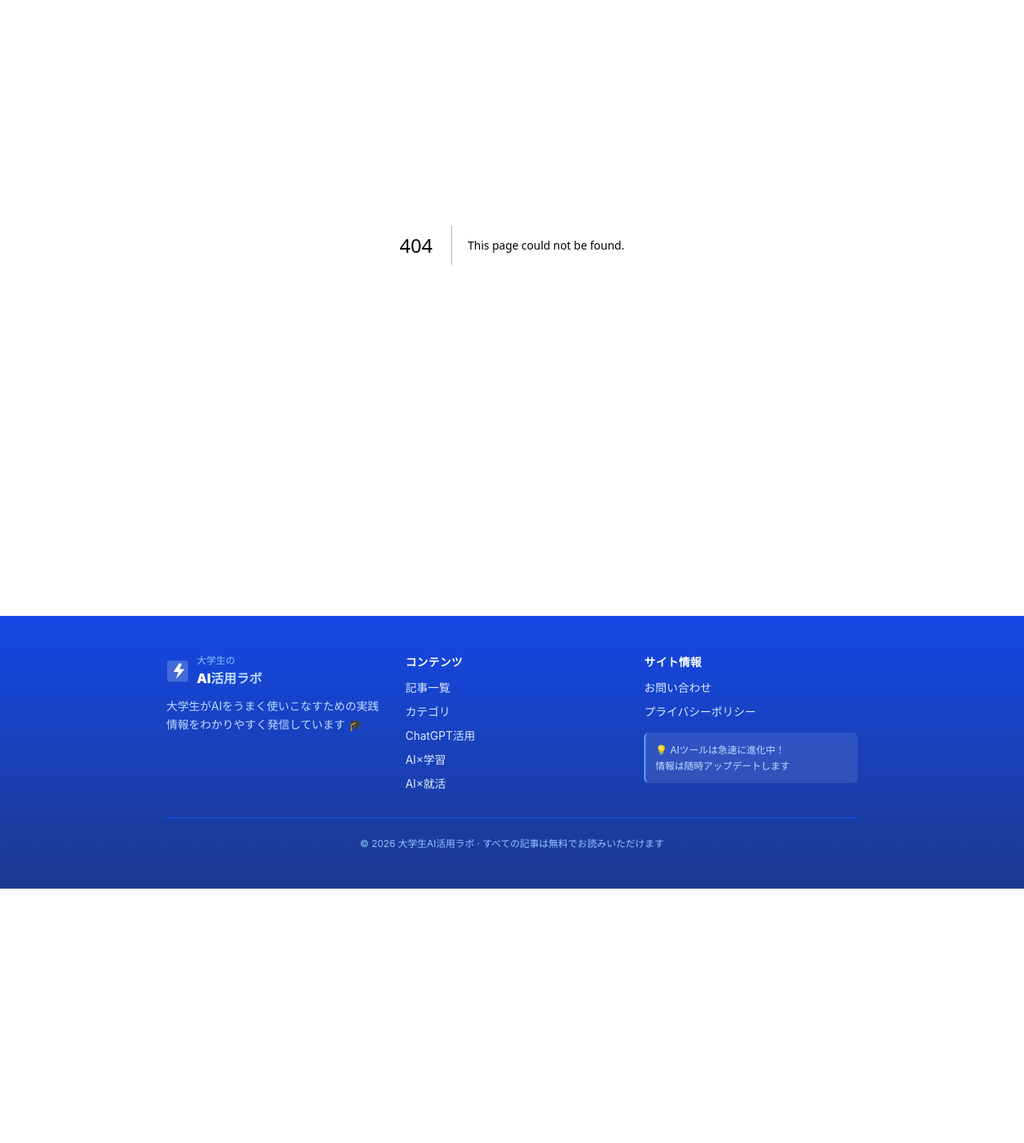
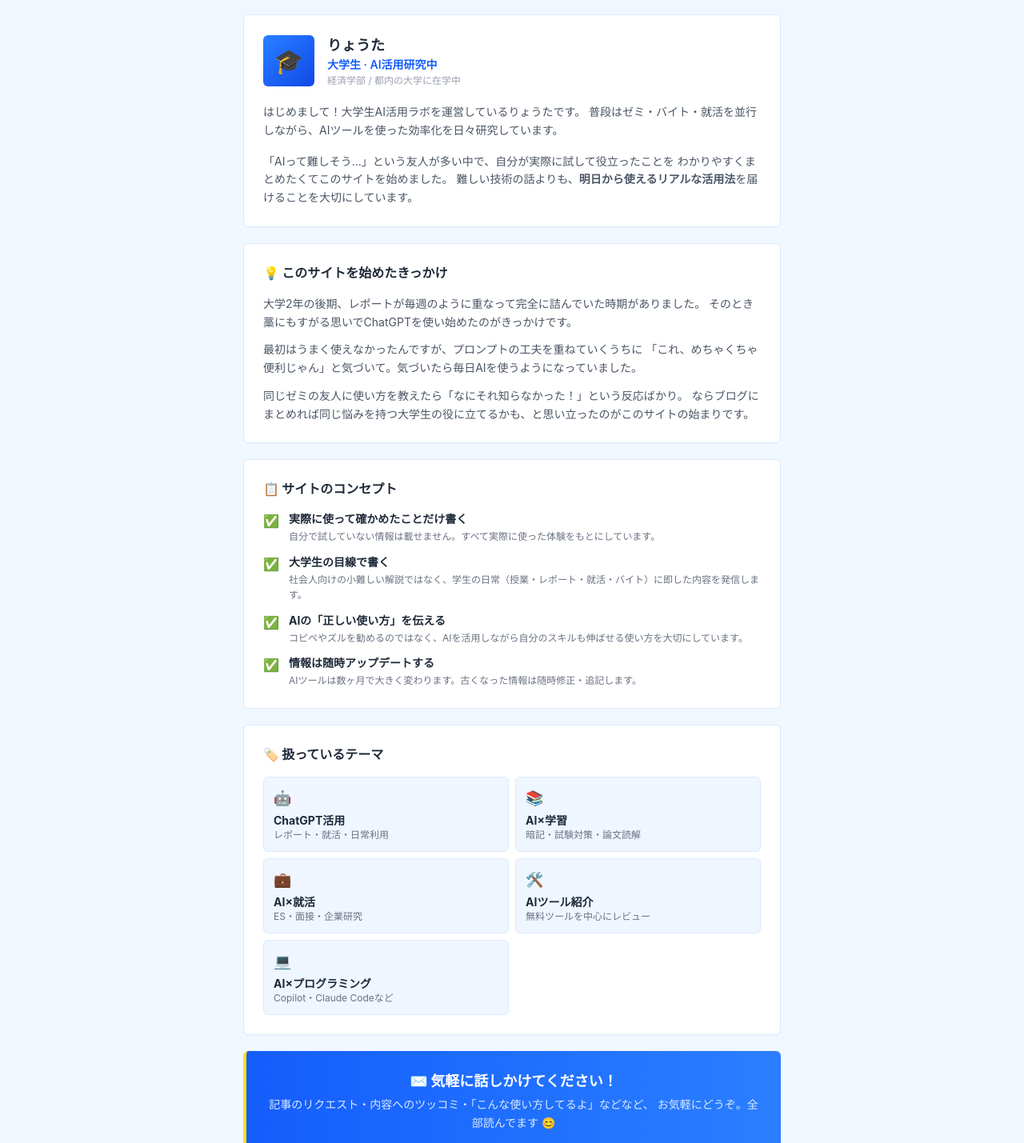
Before and after one commit to ryota-1008/gakuseiouenn.net, a Next.js app: page /about in a window 1280 px wide. Before the commit this address had no page. Shown: the part 160-1589 px from the top of the page at 80% size. Before the commit the page ends 1271 px from the top, so only its background shows below. Built offline with nearby package versions, Linux system fonts and the light colour scheme.

Commit message:
feat: 運営者情報ページを追加

```diff
--- /dev/null
+++ b/src/app/about/page.tsx
@@ -0,0 +1,128 @@
+import type { Metadata } from "next";
+import Link from "next/link";
+
+export const metadata: Metadata = {
+  title: "運営者情報",
+  description:
+    "大学生AI活用ラボの運営者情報ページ。サイトのコンセプト・運営者プロフィール・発信の方針についてご紹介します。",
+};
+
+export default function AboutPage() {
+  return (
+    <div className="max-w-4xl mx-auto px-4 py-8">
+      <div className="max-w-2xl mx-auto">
+
+        <div className="mb-6">
+          <h1 className="text-2xl font-black text-gray-800 mb-1">👤 運営者情報</h1>
+          <p className="text-gray-500 text-sm">このサイトについて・運営者について</p>
+        </div>
+
+        {/* Profile card */}
+        <div className="bg-white rounded-md border border-blue-100 p-6 mb-5">
+          <div className="flex items-center gap-4 mb-5">
+            <div className="w-16 h-16 bg-gradient-to-br from-blue-500 to-blue-700 rounded-md flex items-center justify-center text-3xl flex-shrink-0">
+              🎓
+            </div>
+            <div>
+              <p className="font-black text-gray-800 text-lg">りょうた</p>
+              <p className="text-sm text-blue-600 font-semibold">大学生 · AI活用研究中</p>
+              <p className="text-xs text-gray-400 mt-0.5">経済学部 / 都内の大学に在学中</p>
+            </div>
+          </div>
+
+          <p className="text-sm text-gray-600 leading-relaxed mb-4">
+            はじめまして！大学生AI活用ラボを運営しているりょうたです。
+            普段はゼミ・バイト・就活を並行しながら、AIツールを使った効率化を日々研究しています。
+          </p>
+          <p className="text-sm text-gray-600 leading-relaxed">
+            「AIって難しそう…」という友人が多い中で、自分が実際に試して役立ったことを
+            わかりやすくまとめたくてこのサイトを始めました。
+            難しい技術の話よりも、<strong>明日から使えるリアルな活用法</strong>を届けることを大切にしています。
+          </p>
+        </div>
+
+        {/* Why I started */}
+        <div className="bg-white rounded-md border border-blue-100 p-6 mb-5">
+          <h2 className="text-base font-black text-gray-800 mb-4 flex items-center gap-2">
+            💡 このサイトを始めたきっかけ
+          </h2>
+          <div className="space-y-3 text-sm text-gray-600 leading-relaxed">
+            <p>
+              大学2年の後期、レポートが毎週のように重なって完全に詰んでいた時期がありました。
+              そのとき藁にもすがる思いでChatGPTを使い始めたのがきっかけです。
+            </p>
+            <p>
+              最初はうまく使えなかったんですが、プロンプトの工夫を重ねていくうちに
+              「これ、めちゃくちゃ便利じゃん」と気づいて。気づいたら毎日AIを使うようになっていました。
+            </p>
+            <p>
+              同じゼミの友人に使い方を教えたら「なにそれ知らなかった！」という反応ばかり。
+              ならブログにまとめれば同じ悩みを持つ大学生の役に立てるかも、と思い立ったのがこのサイトの始まりです。
+            </p>
+          </div>
+        </div>
+
+        {/* What this site covers */}
+        <div className="bg-white rounded-md border border-blue-100 p-6 mb-5">
+          <h2 className="text-base font-black text-gray-800 mb-4 flex items-center gap-2">
+            📋 サイトのコンセプト
+          </h2>
+          <ul className="space-y-3">
+            {[
+              { icon: "✅", title: "実際に使って確かめたことだけ書く", desc: "自分で試していない情報は載せません。すべて実際に使った体験をもとにしています。" },
+              { icon: "✅", title: "大学生の目線で書く", desc: "社会人向けの小難しい解説ではなく、学生の日常（授業・レポート・就活・バイト）に即した内容を発信します。" },
+              { icon: "✅", title: "AIの「正しい使い方」を伝える", desc: "コピペやズルを勧めるのではなく、AIを活用しながら自分のスキルも伸ばせる使い方を大切にしています。" },
+              { icon: "✅", title: "情報は随時アップデートする", desc: "AIツールは数ヶ月で大きく変わります。古くなった情報は随時修正・追記します。" },
+            ].map(({ icon, title, desc }) => (
+              <li key={title} className="flex gap-3">
+                <span className="text-blue-500 font-black flex-shrink-0">{icon}</span>
+                <div>
+                  <p className="font-bold text-gray-800 text-sm">{title}</p>
+                  <p className="text-xs text-gray-500 mt-0.5 leading-relaxed">{desc}</p>
+                </div>
+              </li>
+            ))}
+          </ul>
+        </div>
+
+        {/* Coverage */}
+        <div className="bg-white rounded-md border border-blue-100 p-6 mb-5">
+          <h2 className="text-base font-black text-gray-800 mb-4 flex items-center gap-2">
+            🏷️ 扱っているテーマ
+          </h2>
+          <div className="grid grid-cols-2 gap-2">
+            {[
+              { emoji: "🤖", label: "ChatGPT活用", desc: "レポート・就活・日常利用" },
+              { emoji: "📚", label: "AI×学習",     desc: "暗記・試験対策・論文読解" },
+              { emoji: "💼", label: "AI×就活",     desc: "ES・面接・企業研究" },
+              { emoji: "🛠️", label: "AIツール紹介", desc: "無料ツールを中心にレビュー" },
+              { emoji: "💻", label: "AI×プログラミング", desc: "Copilot・Claude Codeなど" },
+            ].map(({ emoji, label, desc }) => (
+              <div key={label} className="bg-blue-50 rounded-md p-3 border border-blue-100">
+                <p className="text-lg mb-1">{emoji}</p>
+                <p className="font-bold text-sm text-gray-800">{label}</p>
+                <p className="text-xs text-gray-500">{desc}</p>
+              </div>
+            ))}
+          </div>
+        </div>
+
+        {/* Contact CTA */}
+        <div className="bg-gradient-to-r from-blue-600 to-blue-500 rounded-md p-6 text-white text-center border-l-4 border-yellow-300">
+          <p className="font-black text-lg mb-1">✉️ 気軽に話しかけてください！</p>
+          <p className="text-blue-100 text-sm leading-relaxed mb-4">
+            記事のリクエスト・内容へのツッコミ・「こんな使い方してるよ」などなど、
+            お気軽にどうぞ。全部読んでます 😊
+          </p>
+          <Link
+            href="/contact"
+            className="inline-block bg-white text-blue-700 font-black px-6 py-2.5 text-sm hover:bg-blue-50 transition-colors shadow-sm rounded-md"
+          >
+            お問い合わせフォームへ
+          </Link>
+        </div>
+
+      </div>
+    </div>
+  );
+}
--- a/src/components/Footer.tsx
+++ b/src/components/Footer.tsx
@@ -44,6 +44,7 @@ export default function Footer() {
           <div>
             <h3 className="font-bold text-white mb-3 text-sm tracking-wide">サイト情報</h3>
             <ul className="space-y-2.5 text-sm">
+              <li><Link href="/about" className="hover:text-white transition-colors">運営者情報</Link></li>
               <li><Link href="/contact" className="hover:text-white transition-colors">お問い合わせ</Link></li>
               <li><Link href="/privacy" className="hover:text-white transition-colors">プライバシーポリシー</Link></li>
             </ul>
```
